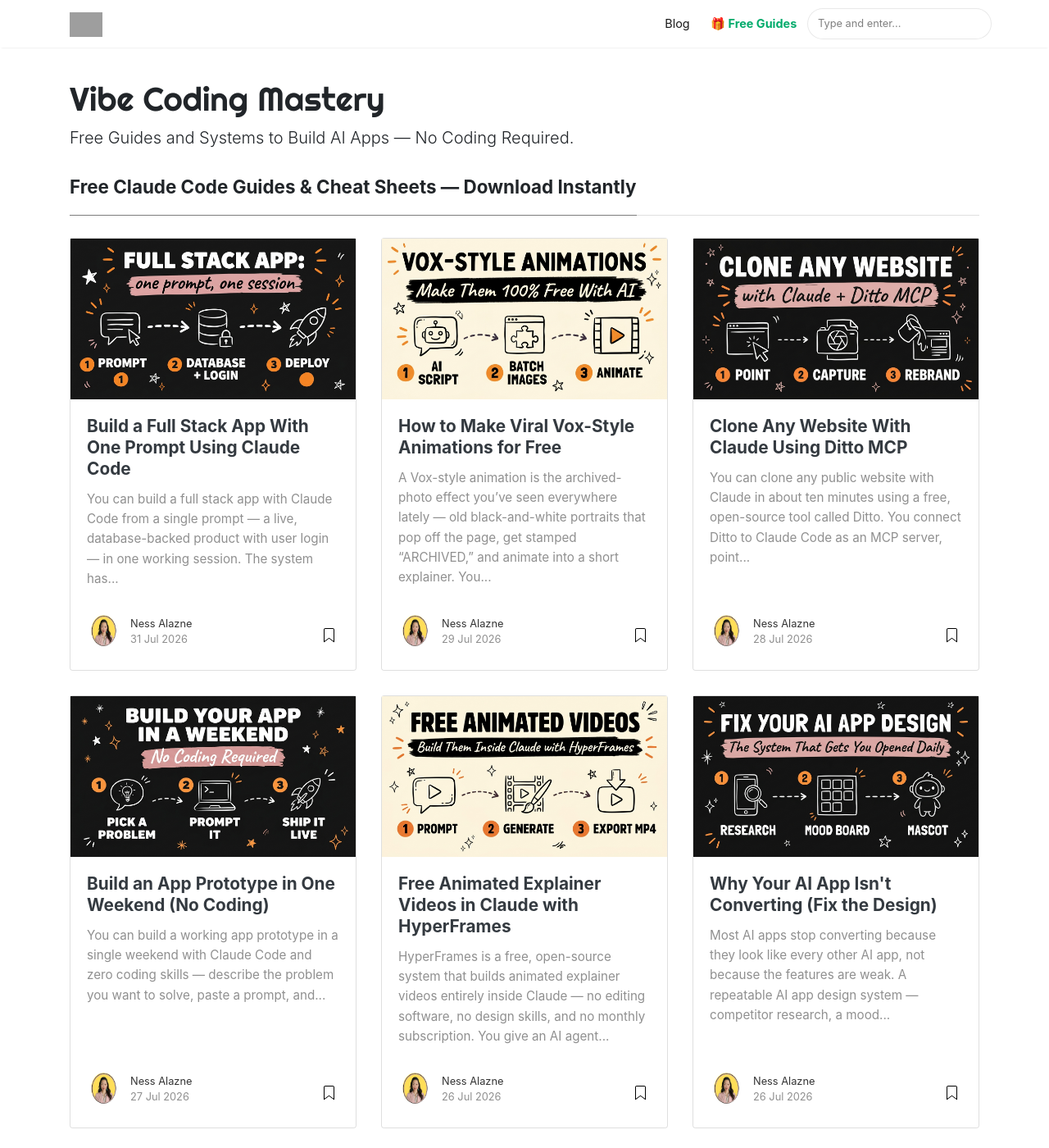
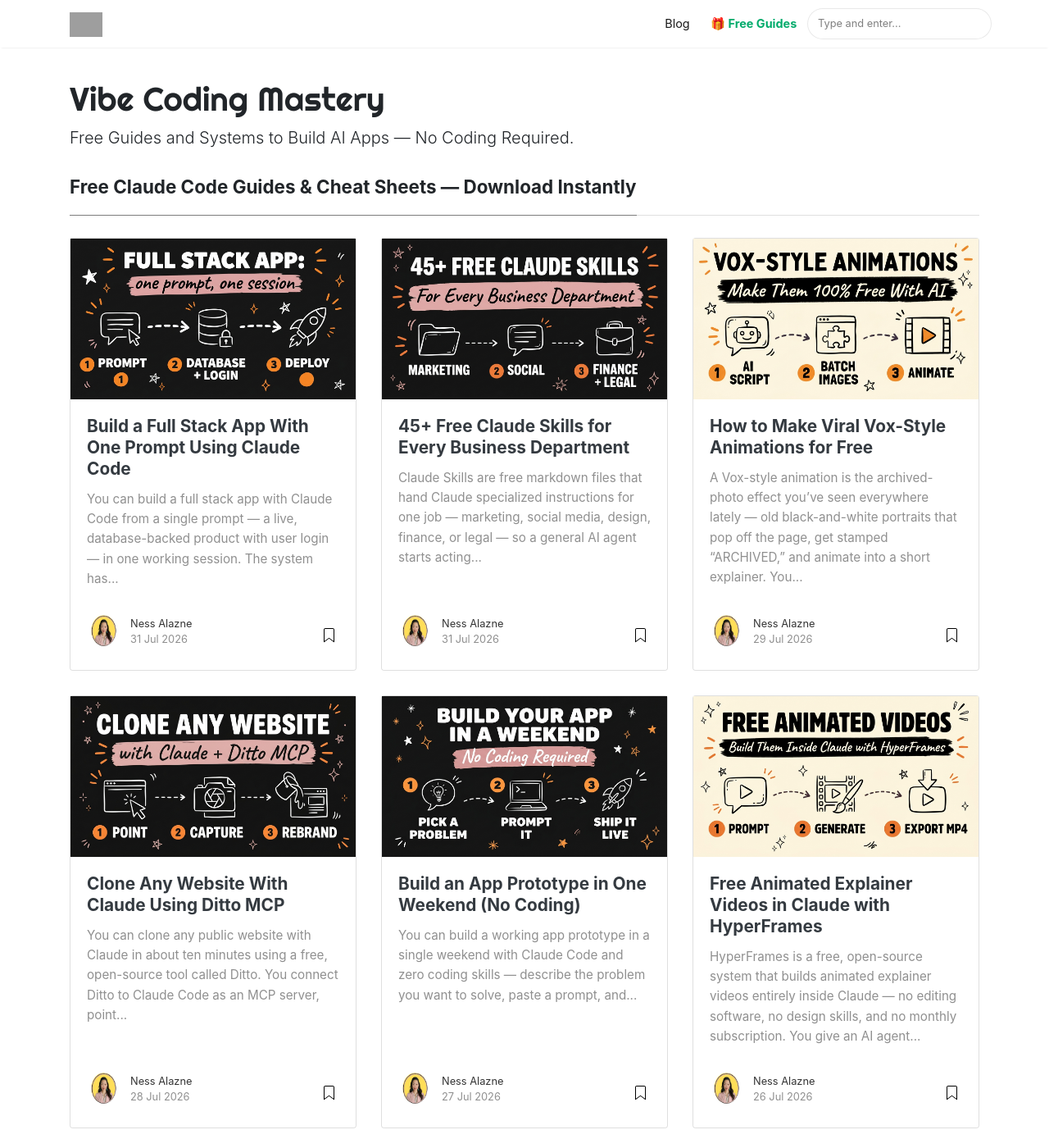
Before and after one commit to nessalazne/nessalazne.github.io, a Jekyll site: the page built from index.html, in a window 1280 px wide and 1400 px high. Shown: the whole window at 82% size. Built offline with Jekyll 4.4.1, drawn with Linux system fonts in a browser that asks for light colours; nearby versions of some CDN libraries; the list of posts is cut into pages by our own code; some of the changed lines change nothing that is shown; some of the changed text lies outside the part shown; grey boxes are pictures that could not be loaded.

Commit message:
Add: 45+ Free Claude Skills for Every Business Department

```diff
--- a/_pages/get.md
+++ b/_pages/get.md
@@ -174,6 +174,14 @@
 
 <script>
 var GUIDES = {
+  "skills": [
+    {
+      title: "The Free Claude Skills Directory",
+      desc: "Every skill pack, repo, and customization tip for Marketing, Social, Design, Finance & Legal",
+      url: "https://hub.digicuratoragency.com/freebie?kw=skills",
+      post: "https://blog.digicuratoragency.com/free-claude-skills-by-department/"
+    }
+  ],
   "vox": [
     {
       title: "The Vox Animation Playbook",
--- /dev/null
+++ b/_posts/2026-07-31-free-claude-skills-by-department.md
@@ -0,0 +1,144 @@
+---
+layout: post
+title: "45+ Free Claude Skills for Every Business Department"
+description: "Claude Skills give solo founders a free staff — 45+ marketing, social, design, finance, and legal skill packs you can install and customize today."
+author: ness
+categories: [Claude Code, AI Automation]
+tags: [claude skills, ai automation, solopreneur, free ai tools, claude code]
+image: assets/images/free-claude-skills-by-department-header.jpg
+featured: false
+---
+
+Claude Skills are free markdown files that hand Claude specialized instructions for one job — marketing, social media, design, finance, or legal — so a general AI agent starts acting like a department specialist. As of July 2026, community and Anthropic-maintained skill packs cover 45 marketing skills, 17 social media skills, two design packs, eight finance skills, and nine legal skills, and every one of them installs into Claude Code for zero dollars. If you're running a business solo, stacking these is the closest thing to hiring a full staff without touching payroll.
+
+---
+
+## Get the Free Guide
+
+Get the full download list — every repo, every starter skill, and exactly how to customize each one for your business.
+
+**[Get the free Claude Skills Directory →](https://hub.digicuratoragency.com/freebie?kw=SKILLS)**
+
+---
+
+<div style="max-width: 315px; margin: 2rem auto;">
+  <div style="position: relative; padding-bottom: 177.78%; height: 0; overflow: hidden; border-radius: 10px;">
+    <iframe style="position: absolute; top: 0; left: 0; width: 100%; height: 100%;"
+      src="https://www.youtube.com/embed/Fkwh11OoJZE"
+      frameborder="0"
+      allow="accelerometer; autoplay; clipboard-write; encrypted-media; gyroscope; picture-in-picture"
+      allowfullscreen></iframe>
+  </div>
+</div>
+
+## What Is a Claude Skill, Exactly?
+
+A Claude Skill is a folder containing a `SKILL.md` file plus any supporting scripts or reference docs — instructions Claude reads before it works on a specific type of task. Unlike a one-off prompt you retype every session, a skill is a permanent installation: drop the folder into `~/.claude/skills/` for personal use, or into a project's own `.claude/skills/` folder to scope it to that codebase, and Claude Code picks it up automatically. The folder name becomes the command you type to invoke it, and some packs — like Anthropic's finance and legal plugins — use a namespaced format such as `/finance:financial-statements`.
+
+## Which Free Claude Skill Packs Cover Every Department?
+
+Five skill packs, most maintained by third-party creators and two built by Anthropic itself, cover the departments a solo business actually needs:
+
+| Department | Skills | Source | Best Starter Skill |
+|---|---|---|---|
+| Marketing | 45 | `coreyhaines31/marketingskills` | `copywriting` |
+| Social Media | 17 | `charlie947/social-media-skills` | `voice-builder` |
+| Design | 2 packs | Community (UI/UX + general taste) | Brand-token setup |
+| Finance | 8 | Anthropic `knowledge-work-plugins` | `financial-statements` |
+| Legal | 9 | Anthropic `knowledge-work-plugins` | `review-contract` |
+
+Marketing's pack alone spans ad-creative variations, conversion-rate-optimization analysis, and full copywriting for landing pages and email. The social pack's `voice-builder` skill interviews you about your brand and writes reference files that every other skill in the pack reads from — run that one first. Finance and legal both ship from Anthropic directly, so they're built to the same maintenance standard as Claude Code itself.
+
+## How Do You Install and Customize a Claude Skill?
+
+Installing a skill takes three steps: copy the skill folder into your `~/.claude/skills/` directory (or your project's `.claude/skills/`), note the folder name — that's your command — and then open the `SKILL.md` file to see what it expects from you. That third step is the one people skip, and it's the one that matters most.
+
+Each department needs a different kind of customization:
+
+- **Marketing:** brand voice, pricing, and customer profiles
+- **Social Media:** hook style, platform format, and preferred video length
+- **Design:** brand tokens — hex codes, fonts, spacing, and corner-radius values
+- **Finance:** your chart of accounts, fiscal calendar, and reporting format
+- **Legal:** your jurisdiction and a contract playbook of accepted, negotiable, and rejected terms
+
+You don't have to write any of this by hand. Open Claude Code, point it at the `SKILL.md` file, and describe your business — Claude can draft the customization for you while you act as editor rather than author.
+
+## Why Do Most People Never Get Value From Free Skills?
+
+Most people download a skill pack, run it once out of the box, and conclude it's "generic." An uncustomized skill behaves exactly like a new hire on day one — technically capable, but blind to your brand voice, your numbers, and your risk tolerance. The gap between a skill that feels generic and one that feels like it's read every document in your business is almost always five or ten minutes of customization, not a better skill pack.
+
+For the full download list and a customization checklist per department, [grab the free guide](https://hub.digicuratoragency.com/freebie?kw=SKILLS).
+
+## Where Do You Find These Skill Packs?
+
+All five packs referenced here are public GitHub repositories, which means you can inspect exactly what a skill does before you install it:
+
+1. **Marketing** — `coreyhaines31/marketingskills`
+2. **Social Media** — `charlie947/social-media-skills`
+3. **Design** — community UI/UX and taste-focused packs (search "claude skills design" on GitHub for current forks)
+4. **Finance** — `anthropics/knowledge-work-plugins`
+5. **Legal** — `anthropics/knowledge-work-plugins`
+
+Because Finance and Legal come straight from Anthropic, they're the two packs most likely to stay current as Claude Code's skill format evolves. For the community packs, check the repo's last commit date before installing — an actively maintained pack gets bug fixes and new skills; an abandoned one just accumulates stale instructions.
+
+If you're new to Claude Code entirely, start with [5 Claude Code Skills Every Creator Needs Right Now](https://blog.digicuratoragency.com/5-skills-for-creators-claude-code/) before working through department-specific packs, and see [5 Claude Code Skills You Can Use in a Real Project Right Now](https://blog.digicuratoragency.com/claude-code-5-skills-project/) for a hands-on install walkthrough.
+
+## FAQ
+
+### What is a Claude Skill?
+
+A Claude Skill is a folder — usually just a `SKILL.md` file plus optional scripts — that gives Claude specialized instructions and knowledge for one type of task. It installs once and stays active every time you invoke it, unlike a prompt you'd retype each session.
+
+### Are Claude Skills really free?
+
+Yes. The packs referenced in this guide — marketing, social media, design, finance, and legal — are all free, open-source repositories on GitHub, including the two built directly by Anthropic.
+
+### Do I need to know how to code to use Claude Skills?
+
+No. Installing a skill is copying a folder into `~/.claude/skills/`. Customizing one is mostly plain-English editing of a markdown file, and you can have Claude Code do that editing for you if you describe your business.
+
+### How do I customize a Claude Skill for my business?
+
+Open the skill's `SKILL.md` file and fill in the specifics it asks for — brand voice for marketing, hook style for social, brand tokens for design, your chart of accounts for finance, your jurisdiction for legal. Claude Code can draft this customization interactively if you'd rather talk it through than write it yourself.
+
+### Where can I find more Claude Skills?
+
+Beyond the five packs in this guide, search GitHub for "claude skills" plus your department or niche — new packs ship regularly, and Anthropic's own `knowledge-work-plugins` repository is a good source to watch for official additions.
+
+---
+
+Free skill packs get you the raw capability; a system that installs, customizes, and actually runs them is what turns that capability into hours back in your week. If you want help building that system end to end, [join the Vibe Coding Build →](https://hub.digicuratoragency.com/about) — that's exactly what we do inside Vibe Coding Mastery.
+
+<script type="application/ld+json">
+{
+  "@context": "https://schema.org",
+  "@type": "FAQPage",
+  "mainEntity": [
+    {
+      "@type": "Question",
+      "name": "What is a Claude Skill?",
+      "acceptedAnswer": { "@type": "Answer", "text": "A Claude Skill is a folder — usually just a SKILL.md file plus optional scripts — that gives Claude specialized instructions and knowledge for one type of task. It installs once and stays active every time you invoke it, unlike a prompt you'd retype each session." }
+    },
+    {
+      "@type": "Question",
+      "name": "Are Claude Skills really free?",
+      "acceptedAnswer": { "@type": "Answer", "text": "Yes. The packs referenced in this guide — marketing, social media, design, finance, and legal — are all free, open-source repositories on GitHub, including the two built directly by Anthropic." }
+    },
+    {
+      "@type": "Question",
+      "name": "Do I need to know how to code to use Claude Skills?",
+      "acceptedAnswer": { "@type": "Answer", "text": "No. Installing a skill is copying a folder into ~/.claude/skills/. Customizing one is mostly plain-English editing of a markdown file, and you can have Claude Code do that editing for you if you describe your business." }
+    },
+    {
+      "@type": "Question",
+      "name": "How do I customize a Claude Skill for my business?",
+      "acceptedAnswer": { "@type": "Answer", "text": "Open the skill's SKILL.md file and fill in the specifics it asks for — brand voice for marketing, hook style for social, brand tokens for design, your chart of accounts for finance, your jurisdiction for legal. Claude Code can draft this customization interactively if you'd rather talk it through than write it yourself." }
+    },
+    {
+      "@type": "Question",
+      "name": "Where can I find more Claude Skills?",
+      "acceptedAnswer": { "@type": "Answer", "text": "Beyond the five packs in this guide, search GitHub for \"claude skills\" plus your department or niche — new packs ship regularly, and Anthropic's own knowledge-work-plugins repository is a good source to watch for official additions." }
+    }
+  ]
+}
+</script>
```
Also changed, not shown: assets/images/free-claude-skills-by-department-header.jpg (added), 1 other file.
